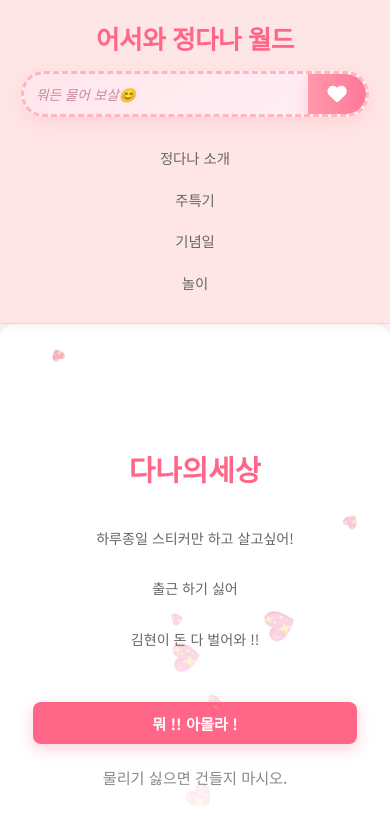
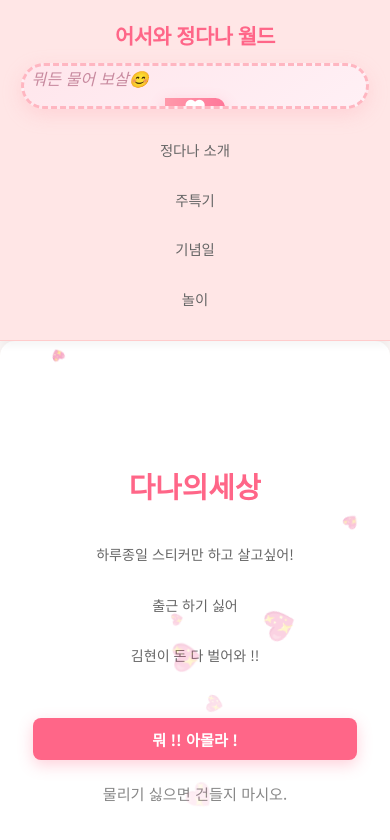
Before and after one commit to lynokim/jeongdana-world, a plain HTML site: page index.html in a window 390 px wide. Shown: the top 840 px of the page. Drawn offline with Linux system fonts and the light colour scheme.

Commit message:
Add files via upload

```diff
--- a/style.css
+++ b/style.css
@@ -881,3 +881,50 @@ footer {
         opacity: 0;
     }
 }
+/* 📱 모바일 반응형 스타일 */
+@media screen and (max-width: 600px) {
+  .search-bar {
+    flex-direction: column;
+    align-items: center;
+    gap: 0.5rem;
+  }
+
+  .search-bar input {
+    width: 90vw;
+    font-size: 1rem;
+  }
+
+  .search-bar button {
+    width: 60px;
+    height: 40px;
+    font-size: 1.2rem;
+  }
+
+  .floating-bubble {
+    font-size: 0.9rem;
+    transform: translateX(-50%) translateY(-40px);
+  }
+
+  .floating-heart {
+    font-size: 1.1rem;
+  }
+
+  .heart-snow {
+    font-size: 0.8rem;
+    opacity: 0.7;
+  }
+
+  header h1 {
+    font-size: 1.3rem;
+    text-align: center;
+  }
+
+  nav ul {
+    flex-direction: column;
+    gap: 0.5rem;
+  }
+
+  .feature-grid {
+    grid-template-columns: 1fr; /* 세로 한줄씩 */
+  }
+}
```
